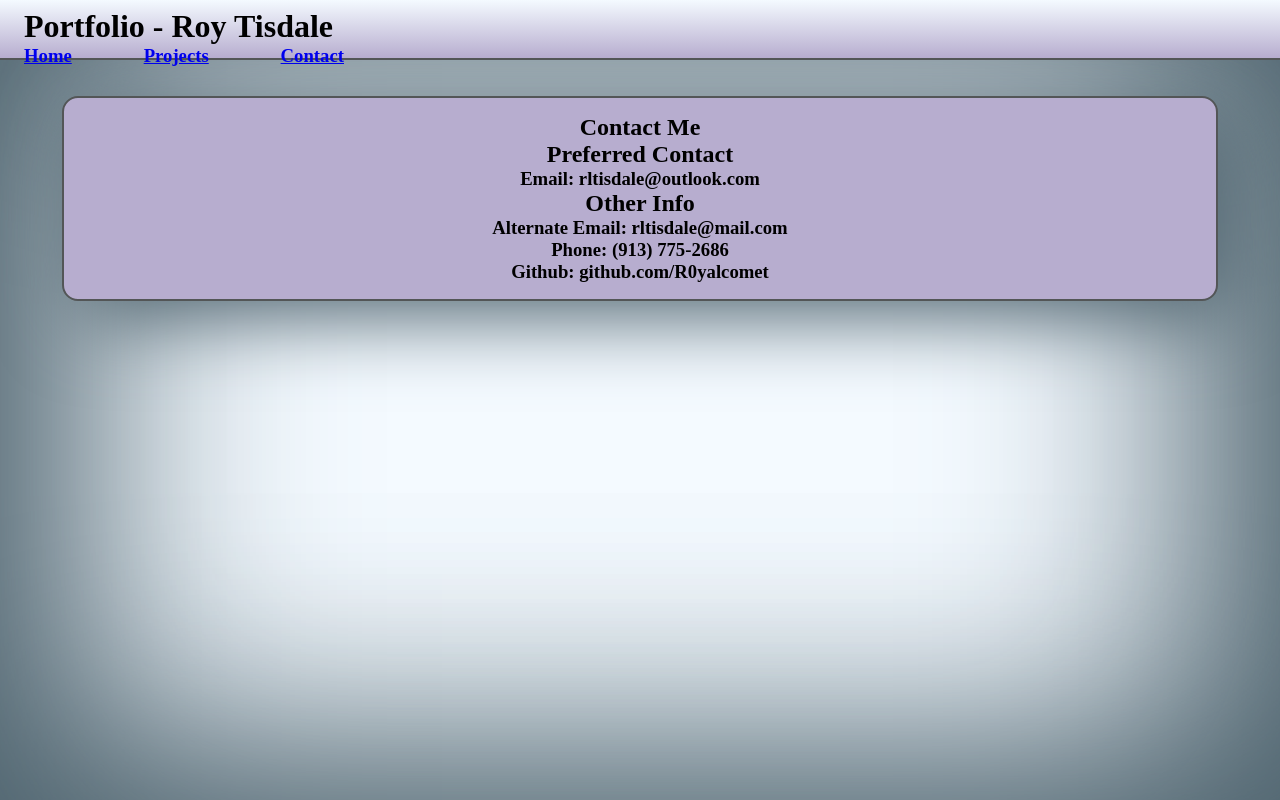
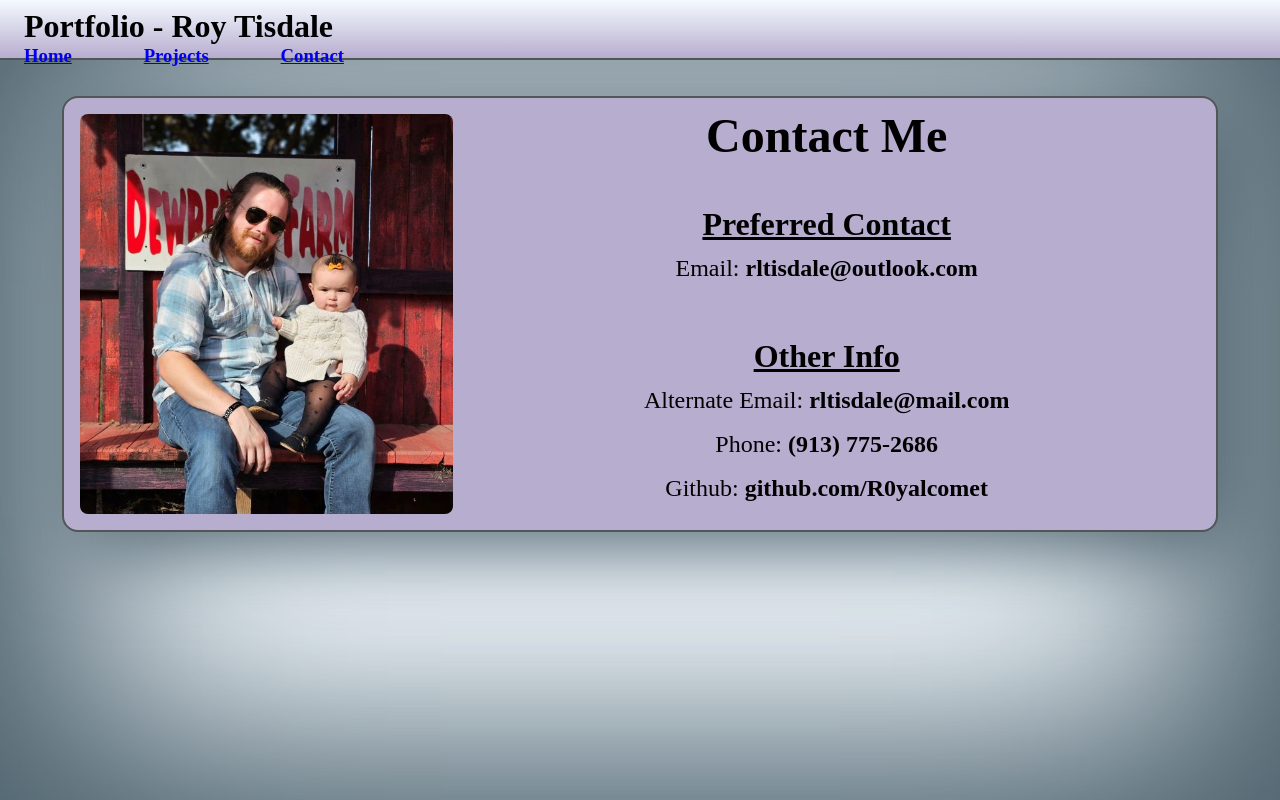
Before and after one commit to R0yalcomet/Portfolio2, a React app: page /contact in a window 1280 px wide. Built offline with nearby package versions, Linux system fonts and the light colour scheme.

Commit message:
"Contact page styling"

```diff
--- a/src/Components/Contact/Contact.js
+++ b/src/Components/Contact/Contact.js
@@ -4,13 +4,16 @@ const Contact = () => {
     return (
         <div className="contentContainer">
             <section id="contact">
-                <h1>Contact Me</h1>
-                <h2>Preferred Contact</h2>
-                <h3>Email: <strong>rltisdale@outlook.com</strong></h3>
-                <h2>Other Info</h2>
-                <h3>Alternate Email: <strong>rltisdale@mail.com</strong></h3>
-                <h3>Phone: <strong>(913) 775-2686</strong></h3>
-                <h3>Github: <strong>github.com/R0yalcomet</strong></h3>
+                <div id="contactPhoto"></div>
+                <div id="contactBody">
+                    <h1>Contact Me</h1><br/>
+                    <h2>Preferred Contact</h2>
+                    <h3>Email: <strong>rltisdale@outlook.com</strong></h3><br/>
+                    <h2>Other Info</h2>
+                    <h3>Alternate Email: <strong>rltisdale@mail.com</strong></h3>
+                    <h3>Phone: <strong>(913) 775-2686</strong></h3>
+                    <h3>Github: <strong>github.com/R0yalcomet</strong></h3>
+                </div>
             </section>
         </div>
     )
--- a/src/index.css
+++ b/src/index.css
@@ -99,3 +99,34 @@ p {
     text-wrap: stable;
     padding: 0 3rem;
 }
+
+#contactPhoto {
+    background-image: url(../public/resources/Me2.jpg);
+    height: 100%;
+    width: 100%;
+    background-repeat: no-repeat;
+    background-size: 100%;
+    background-position: center 10%;
+    border-radius: .5rem;
+}
+
+#contact {
+    display: grid;
+    grid-template-columns: 1fr 2fr;
+    line-height: 2.75rem;
+    min-height: 50vh;
+}
+
+#contact h1 {
+    font-size: 3rem;
+}
+
+#contact h2 {
+    font-size: 2rem;
+    text-decoration: underline;
+}
+
+#contact h3 {
+    font-size: 1.5rem;
+    font-weight: 200;
+}
```
Also changed, not shown: public/resources/Me2.jpg (added).
